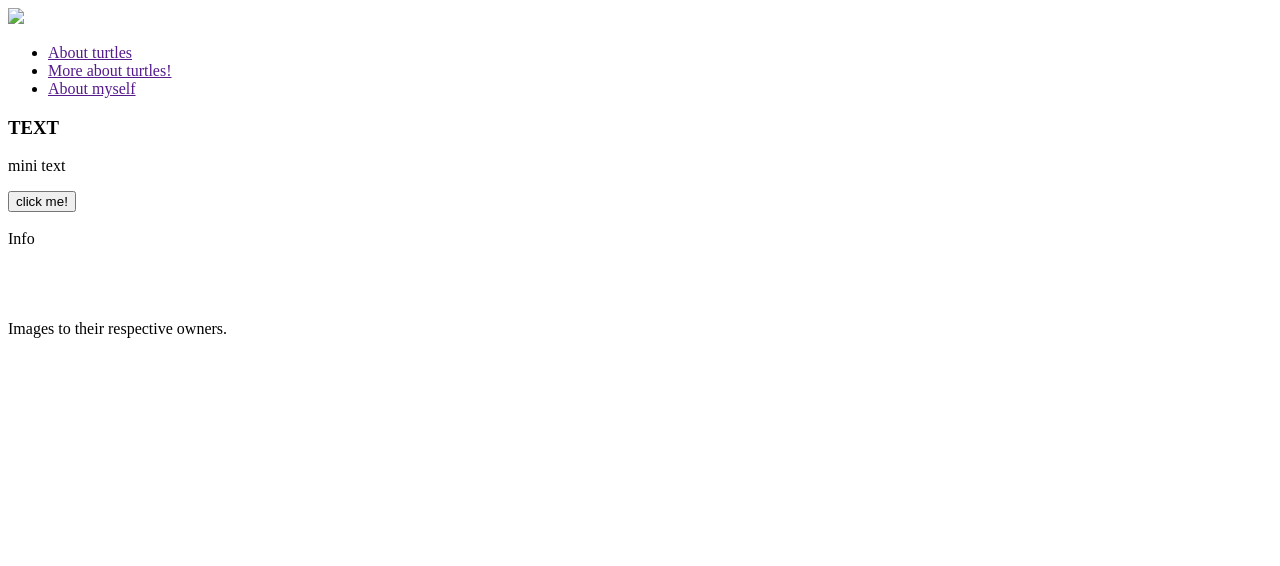
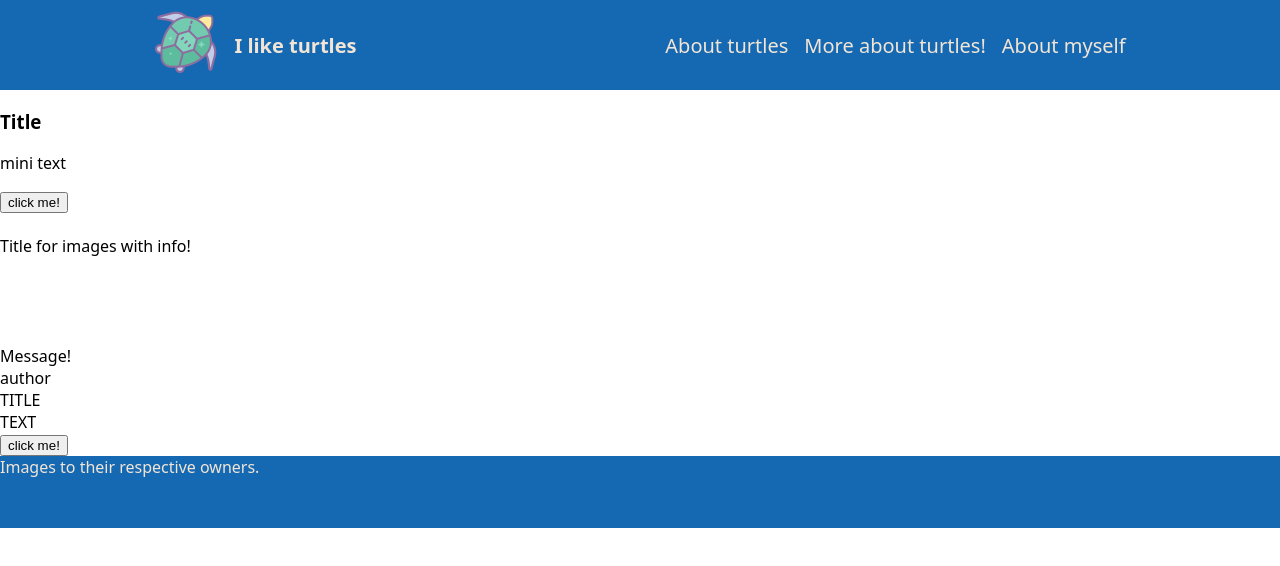
Before and after one commit to CarloChang/flex-box, a plain HTML site: page index.html in a window 1280 px wide. Drawn offline with Linux system fonts and the light colour scheme.

Commit message:
Add the remaining index missing part, start styling with css and add new turtle icon for logo

```diff
--- a/index.html
+++ b/index.html
@@ -12,12 +12,13 @@
 
 
 <body>
-
+    <!--Header-->
     <div class="header">
         <div class="left-sidebar">
             <div class="logo">
-                <img src="turtle.jpg">
+                <img src="turtle_logo.png", alt="Turtle Logo">
             </div>
+            <a href="index.html">I like turtles</a>
         </div>
         <div class="right-sidebar">
             <ul class="sidebar-links">
@@ -27,10 +28,11 @@
             </ul>
         </div>
     </div>
-
+    <!--Header-->
+    <!--Info about the landing page-->
     <div class="upper-container">
         <div class="left-upper-box">
-            <h3>TEXT</h3>
+            <h3>Title</h3>
             <p>mini text</p>
             <button>click me!</button>
         </div>
@@ -38,9 +40,11 @@
             <img src="">
         </div>
     </div>
+    <!--Info about the landing page-->
 
     <div class="middle-container">
-        <div class="images-info">Info</div>
+    <!--Info with images along with-->
+        <div class="images-info">Title for images with info!</div>
 
         <div class="images-container">
 
@@ -60,15 +64,29 @@
                 <img src="">
                 <div class="text"></div>
             </div>
+
+        </div>
+    <!--Info with images along with-->
+    <!--Text with a message-->
+        <div class="message">
+            <div>Message!</div>
+            <div>author</div>
+        </div>
+    <!--Text with a message-->
+    <!--Button to sign up + text-->
+        <div class="modal">
+            <div class="text_button_container">
+                <div class="text_button_title">TITLE</div>
+                <div class="text_button">TEXT</div>
+                <button class="button">click me!</button>
+            </div>
         </div>
     </div>
+    <!--Button to sign up + text-->
 
-    <div>
-
-    </div>
 
     <div class="footer">
-        Images to their respective owners.
+        <div>Images to their respective owners.</div>
     </div>
 
 </body>
--- a/styles.css
+++ b/styles.css
@@ -0,0 +1,52 @@
+body {
+    font-family: system-ui, -apple-system, BlinkMacSystemFont, 'Segoe UI', Roboto, Oxygen, Ubuntu, Cantarell, 'Open Sans', 'Helvetica Neue', sans-serif;
+    margin: 0;
+    min-height: 100vh;
+    display:flex;
+    flex-direction: column;
+}
+/*Header*/
+.header {
+    background: #1569b3;
+    display: flex;
+    justify-content: space-around;
+    padding-top: 10px;
+    padding-bottom: 10px;
+    font-size: 20px;
+    color: #f3e5d6;
+    font-weight: bold;
+}
+
+a {
+    color: #f3e5d6;
+    text-decoration: none;
+}
+
+ul {
+    display: flex;
+    margin: 0;
+    padding: 0;
+    gap: 16px;
+    list-style-type: none;
+    font-weight: normal;
+  }
+
+.left-sidebar, .right-sidebar {
+    display: flex;
+    align-items: center;
+    gap: 16px;
+  }
+/*Header*/
+
+.upper-container {
+    align-items: center;
+
+}
+
+.footer {
+    height: 72px;
+    background: #1569b3;
+    color: #f3e5d6;
+    align-items: center;
+    justify-content: center;
+  }
```
Also changed, not shown: turtle_logo.png (added).
